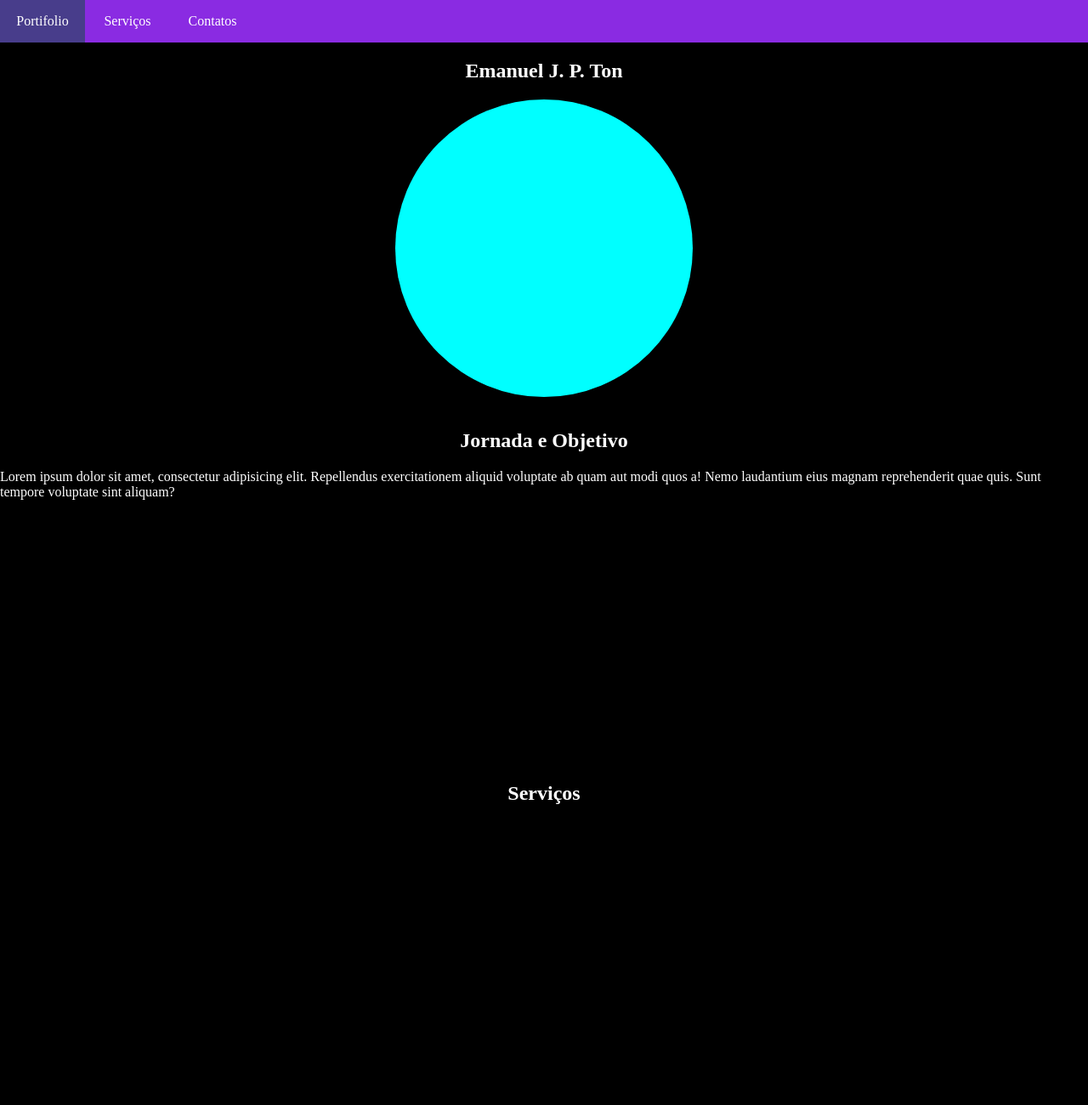
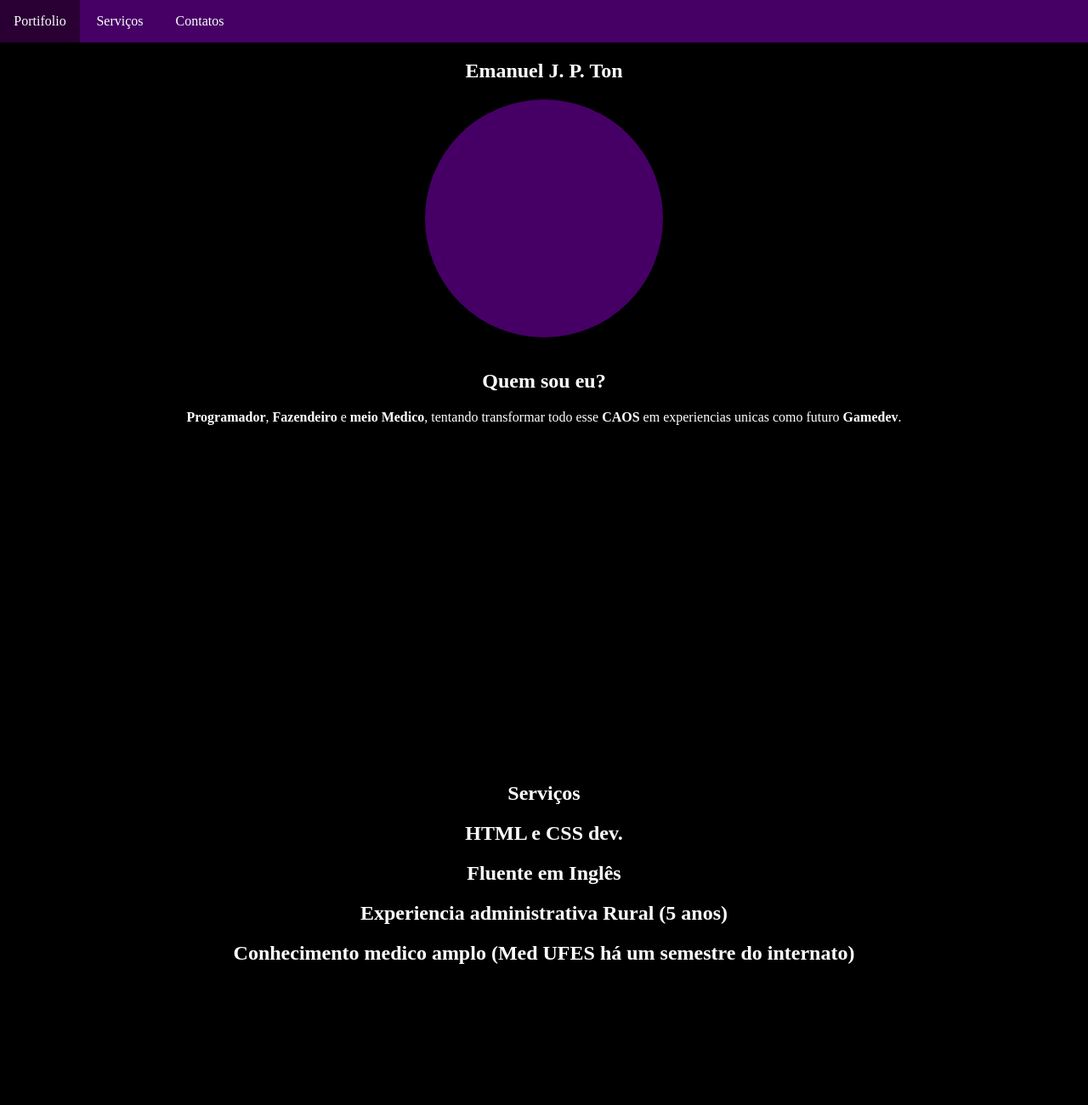
Before and after one commit to Ejton75/Portif-lio, a plain HTML site: page index.html in a window 1280 px wide. Shown: the top 1300 px of the page at 85% size. Drawn offline with Linux system fonts and the light colour scheme.

Commit message:
Add files via upload

```diff
--- a/index.html
+++ b/index.html
@@ -23,15 +23,20 @@
         <div class="foto"><img src="" alt=""></div>
         <br>
         <div id="porttext">
-          <h2>Jornada e Objetivo</h2>
+          <h2>Quem sou eu?</h2>
           <p>
-              Lorem ipsum dolor sit amet, consectetur adipisicing elit. Repellendus exercitationem aliquid voluptate ab quam aut modi quos a! Nemo laudantium eius magnam reprehenderit quae quis. Sunt tempore voluptate sint aliquam?
+              <b>Programador</b>, <b>Fazendeiro</b> e <b>meio Medico</b>, tentando transformar todo esse <b>CAOS</b> em experiencias unicas como futuro <b>Gamedev</b>.
           </p>
         </div>
       </section>
     <section id="Serviços">
 
       <h1>Serviços</h1>
+
+      <h2>HTML e CSS dev.</h2>
+      <h2>Fluente em Inglês</h2>
+      <h2>Experiencia administrativa Rural (5 anos)</h2>
+      <h2>Conhecimento medico amplo (Med UFES há um semestre do internato)</h2>
     </section>
 
 
@@ -43,7 +48,8 @@
         <li><a href="https://github.com/Ejton75">GitHub</a></li>
       </ul>
     </section>
+     <footer>Created by Emanuel J.P Ton</footer>
     </main>
-    <footer>Created by Emanuel J.P Ton</footer>
+
 </body>
 </html>
--- a/style.css
+++ b/style.css
@@ -2,18 +2,17 @@ body{
     background-color: black;
     color: white;
     display: flex;
-    flex-wrap: wrap;
     align-content: center;
     justify-content: center;
     margin: 0;
 
+
 }
 div.foto{
-    background-color: aqua;
-    width: 350px;
-
+    background-color: #460065;
+    width: 280px;
     max-width: 100vw;
-    height: 350px;
+    height: 280px;
     border-radius: 100%;
     margin: auto;
 }
@@ -25,7 +24,7 @@ a{
 .topnav{
     width: 100%;
     max-width: 100vw;
-    background-color: blueviolet;
+    background-color: #460065;
     display: flex;
     position: fixed;
     top: 0;
@@ -33,15 +32,15 @@ a{
     margin: auto;
 }
 div.botao{
-    background-color: blueviolet;
+    background-color: #460065;
     display: flex;
     align-items: center;
     justify-content: center;
     height: 50px;
-    width: 100px;
+    width: 94px;
 }
 div.botao:hover{
-    background-color:darkslateblue;
+    background-color:#2A0034;
 }
 
 
@@ -51,27 +50,24 @@ div.botao:hover{
     padding-top: 50px;
 }
 #Portifolio h1,h2{
-    width: 100%;
     max-width: 100vw;
     text-align: center;
 }
 #porttext{
-    width: 100%;
     max-width: 100vw;
+
 }
 #Serviços{
     padding-top: 50px;
     height: 100vh;
-    width: 100%;
     max-width: 100vw;
 }
 #Serviços h1{
-    width: 100%;
     max-width: 100vw;
     text-align: center
 }
 #contatos{
-    background-color: blueviolet;
+    background-color: #460065;
     position: static;
     bottom: 0;
     left: 0;
@@ -79,10 +75,15 @@ div.botao:hover{
     max-width: 100vw;
     text-align: center;
     list-style: none;
-    padding: 0;
+    padding: 10px;
+    margin: 0;
 }
 footer{
     width: 100%;
     max-width: 100vw;
     text-align: center;
+    background-color: #460065;
+    padding: 10px;
+    border-top-style: solid;
+    border-color: #2A0034;
 }
```
